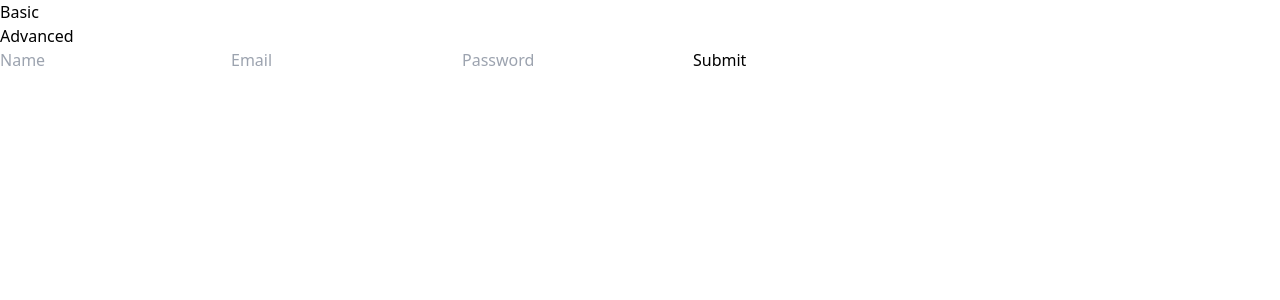
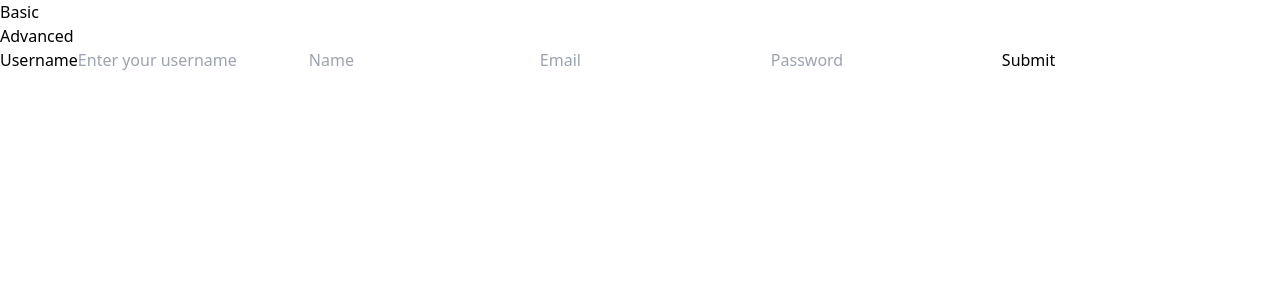
Before and after one commit to NelliWojo/formik-yup-form, a React (Vite) app: page / in a window 1280 px wide. Both pictures are taken after a click on the element "Advanced". Shown: the top 300 px of the page. Built offline with nearby package versions, Linux system fonts and the light colour scheme.

Commit message:
add custom input

```diff
--- a/src/components/AdvancedForm.tsx
+++ b/src/components/AdvancedForm.tsx
@@ -1,7 +1,8 @@
 import { ErrorMessage, Field, Form, Formik } from "formik";
+import CustomInput from "./CustomInput";
 
 interface FormValues {
-  name: string;
+  username: string;
   email: string;
   password: string;
 }
@@ -9,7 +10,7 @@ interface FormValues {
 export default function AdvancedForm() {
   return (
     <Formik
-      initialValues={{ name: "", email: "", password: "" }}
+      initialValues={{ username: "", email: "", password: "" }}
       validate={(values: FormValues) => {
         const errors: Partial<FormValues> = {};
         if (!values.email) {
@@ -30,6 +31,12 @@ export default function AdvancedForm() {
     >
       {({ isSubmitting }) => (
         <Form>
+          <CustomInput
+            label="Username"
+            name="username"
+            type="text"
+            placeholder="Enter your username"
+          />
           <Field type="text" name="name" placeholder="Name" />
           <ErrorMessage name="email" component="div" />
           <Field type="email" name="email" placeholder="Email" />
--- /dev/null
+++ b/src/components/CustomInput.tsx
@@ -0,0 +1,29 @@
+import { useField } from "formik";
+
+interface CustomInputProps {
+  label: string;
+  name: string;
+  type: string;
+  placeholder: string;
+}
+
+export default function CustomInput({
+  label,
+  name,
+  type,
+  placeholder,
+}: CustomInputProps) {
+  const [field, meta] = useField(name);
+  // field --> onBlur() & onChange()
+  console.log(field)
+
+  return (
+    <>
+      <label htmlFor={name}>{label}</label>
+      <input id={name} type={type} placeholder={placeholder} {...field}></input>
+      {meta.touched && meta.error ? (
+        <div className="error">{meta.error}</div>
+      ) : null}
+    </>
+  );
+}
```
